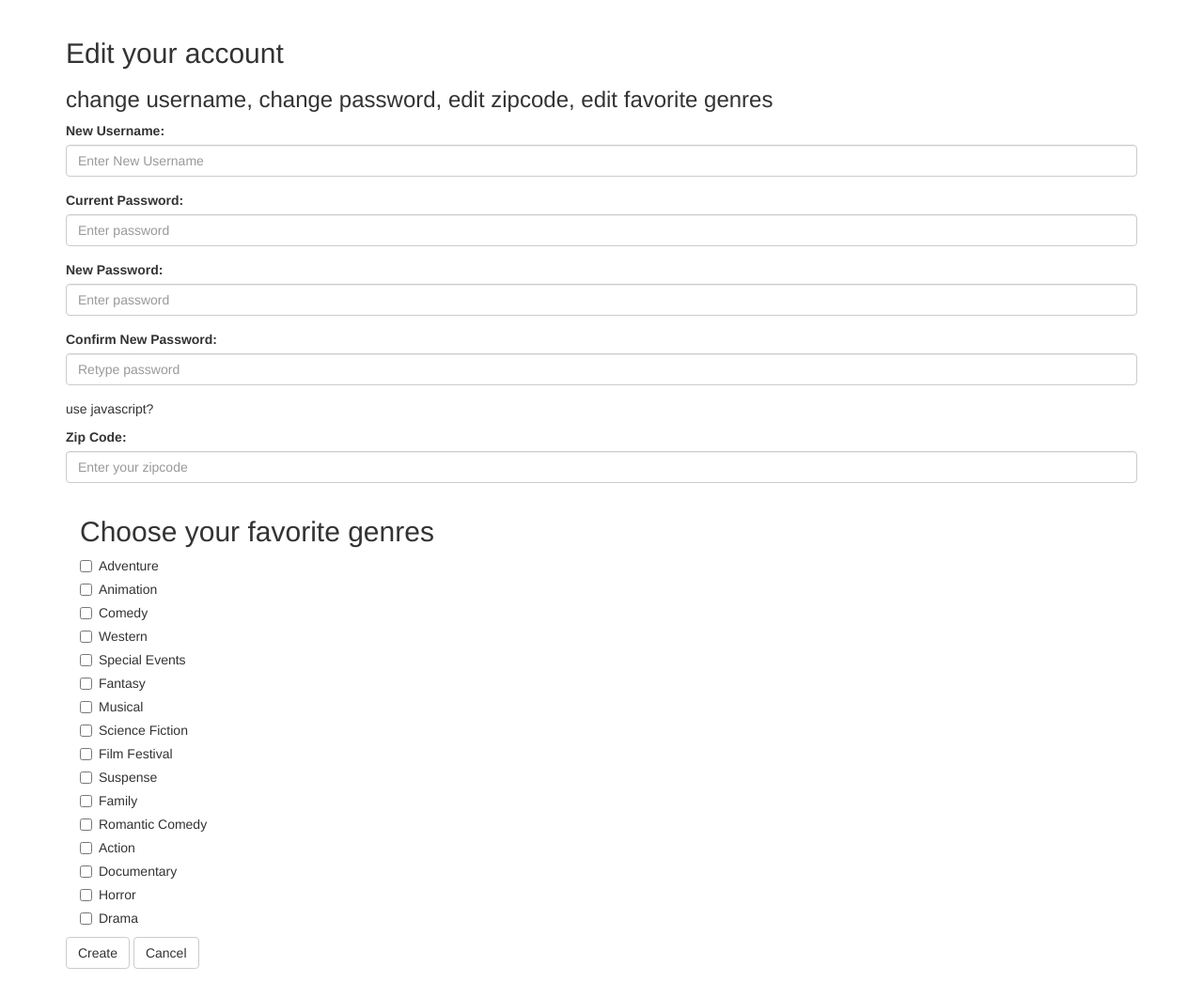
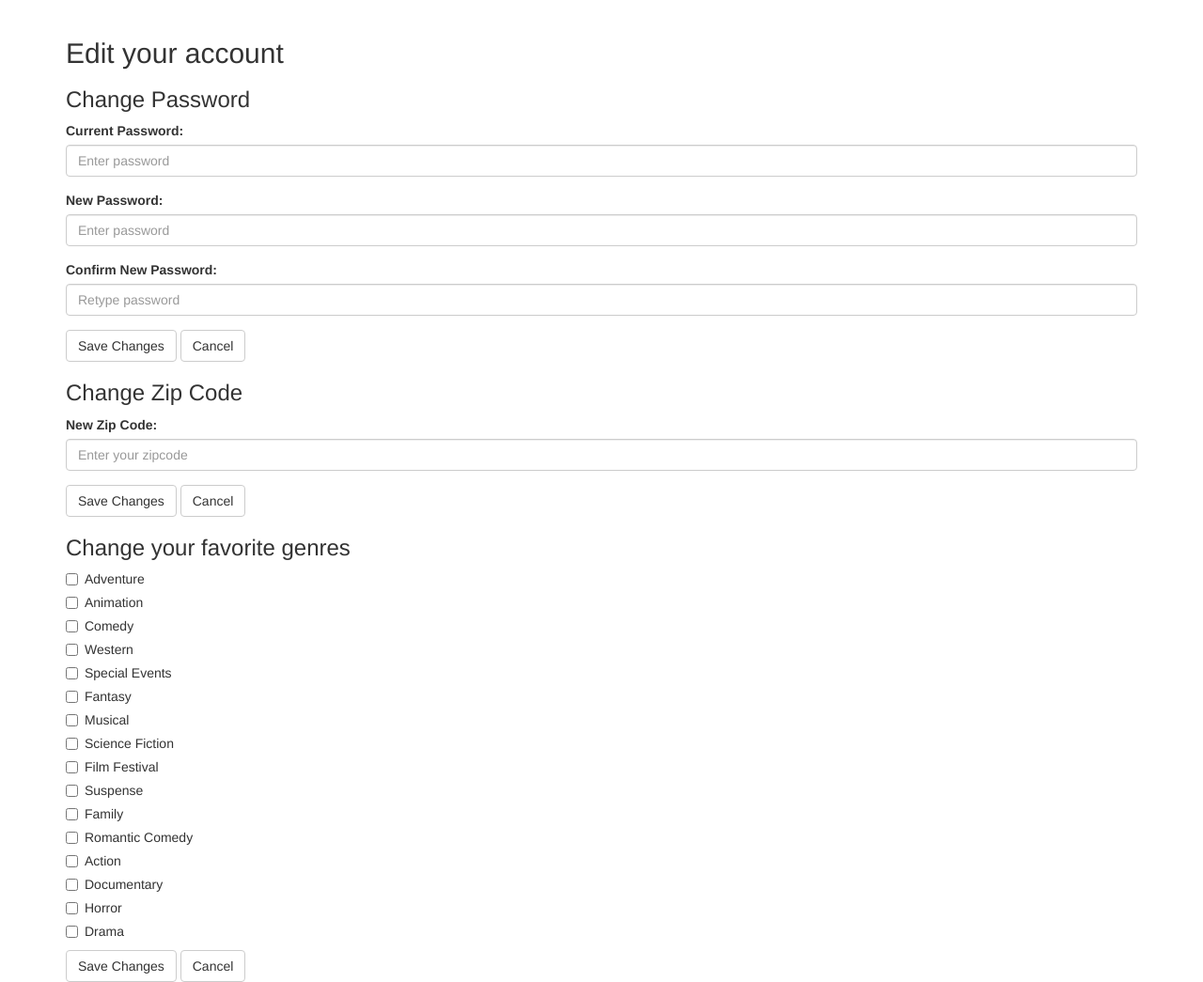
Before and after one commit to nspektor/Quickets, a Flask app: page /edit_account in a window 1280 px wide. Shown: the part 52-1097 px from the top of the page at 94% size. Run offline with Flask 2, Linux system fonts and the light colour scheme; parts of the project's set-up code (start-up, migrations or seed data) failed here and were passed over; some libraries are stand-ins or nearby versions.

Commit message:
editing editing

```diff
--- a/templates/edit_account.html
+++ b/templates/edit_account.html
@@ -5,18 +5,11 @@
 <div class="container">
   <h2>Edit your account</h2>
 
-  <h3> change username, change password, edit zipcode, edit favorite genres</h3>
-
+<h3> Change Password </h3>
   <form role="form" method="POST">
-    <div class="form-group">
-      <label for="username">New Username:</label>
-      <input type="text" class="form-control" id="username" placeholder="Enter New Username" name="newUsername">
-    </div>
-
     <div class="form-group">
       <label for="pwd">Current Password:</label>
       <input type="password" name="paassword" class="form-control" id="pwd" placeholder="Enter password">
-
     </div>
     <div class="form-group">
       <label for="pwd">New Password:</label>
@@ -26,14 +19,22 @@
       <label for="pwdagn">Confirm New Password:</label>
       <input type="password" name="password_again" class="form-control" id="pwdagn" placeholder="Retype password">
     </div>
-    <p> use javascript? </p>
+    <button type="submit" name="button" class="btn btn-default">Save Changes</button>
+    <a href="/home"  class="btn btn-default" >Cancel</a>
+  </form>
+
+  <h3> Change Zip Code </h3>
+  <form role="form" method="POST">
     <div class="form-group">
-      <label for="zipcode">Zip Code:</label>
+      <label for="zipcode">New Zip Code:</label>
       <input type="text" class="form-control" id="zipcode" placeholder="Enter your zipcode" name="Zipcode">
     </div>
-    <div class="container">
-      <h2>Choose your favorite genres</h2>
-      <form role="form">
+    <button type="submit" name="button" class="btn btn-default">Save Changes</button>
+    <a href="/home"  class="btn btn-default" >Cancel</a>
+  </form>
+
+  <h3>Change your favorite genres</h3>
+  <form role="form" method="POST">
     <div class="checkbox">
       <label><input type="checkbox" value="adventure">Adventure</label>
     </div>
@@ -82,11 +83,8 @@
     <div class="checkbox">
       <label><input type="checkbox" value="drama">Drama</label>
     </div>
-      </form>
-    </div>
-    <button type="submit" name="button" class="btn btn-default">Create</button>
-
-    <a href="/home"  class="btn btn-default" >Cancel</a>
+    <button type="submit" name="button" class="btn btn-default">Save Changes</button>
+    <a href="/home"  class="btn btn-default">Cancel</a>
   </form>
 </div>
 
```
Lines whose indentation alone changed are shown as unchanged.
